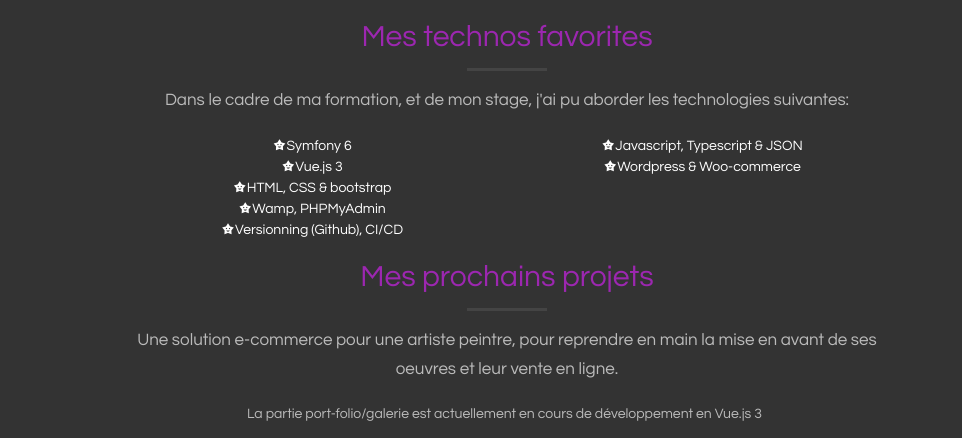
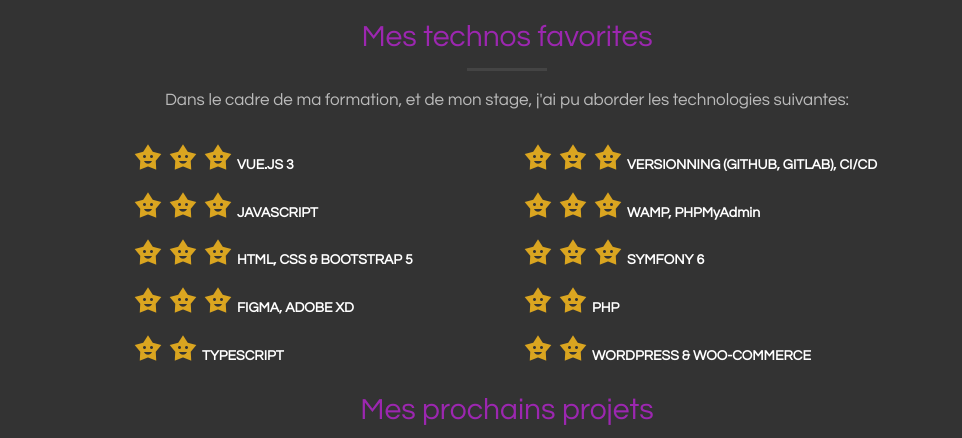
Before and after one commit to Chachared/Chachared.github.io, a plain HTML site: page index.html in a window 1280 px wide. Shown: the part 880-1318 px from the top of the page, without its empty margins (133-1095 px from the left). Drawn offline with Linux system fonts and the light colour scheme; files whose address does not match are found by name.

Commit message:
(style)stars for fav'technos
(style)stars for fav'technos

```diff
--- a/css/styles.css
+++ b/css/styles.css
@@ -544,35 +544,7 @@
   border-radius: 50px;
 }
 
-.progressbar[title="downloaded"] {
-  background-color: var(--success);
+.mdi-star-face {
+  font-size: xx-large;
+  color:goldenrod;
 }
-
-.progressbar[title="downloading"] {
-  background-color: var(--progress);
-  color: black;
-}
-
-.symfony,
-.html,
-.css,
-.php,
-.json,
-.git,
-.bootstrap,
-.github,
-.sql,
-.phpmyadmin {
-  width: 95%;
-}
-
-.angular,
-.vue {
-  width: 70%;
-}
-
-.typescript,
-.javascript,
-.wordpress {
-  width: 80%;
-}
--- a/index.html
+++ b/index.html
@@ -94,34 +94,68 @@
             Dans le cadre de ma formation, et de mon stage, j'ai pu aborder les technologies suivantes:
           </p>
 
-          <!-- barres de progression technos apprises -->
+          <!-- étoiles technos apprises -->
           <div class="row align-items-center">
             <div class="col-lg-6">
-              <div>
-                <span class="mdi mdi-star-face">Symfony 6</span>
+              <div class="text-justify">
+                <span class="mdi mdi-star-face"></span>
+                <span class="mdi mdi-star-face"></span>
+                <span class="mdi mdi-star-face"></span>
+                <strong>VUE.JS 3</strong>
               </div>
-              <div>
-                <span class="mdi mdi-star-face">Vue.js 3</span>
+              <div class="text-justify">
+                <span class="mdi mdi-star-face"></span>
+                <span class="mdi mdi-star-face"></span>
+                <span class="mdi mdi-star-face"></span>
+                <strong>JAVASCRIPT</strong>
               </div>
-              <div>
-                <span class="mdi mdi-star-face">HTML, CSS & bootstrap</span>
+              <div class="text-justify">
+                <span class="mdi mdi-star-face"></span>
+                <span class="mdi mdi-star-face"></span>
+                <span class="mdi mdi-star-face"></span>
+                <strong>HTML, CSS & BOOTSTRAP 5</strong>
               </div>
-              <div>
-                <span class="mdi mdi-star-face">Wamp, PHPMyAdmin</span>
+              <div class="text-justify">
+                <span class="mdi mdi-star-face"></span>
+                <span class="mdi mdi-star-face"></span>
+                <span class="mdi mdi-star-face"></span>
+                <strong>FIGMA, ADOBE XD</strong>
               </div>
-              <div>
-                <span class="mdi mdi-star-face">Versionning (Github), CI/CD</span>
+              <div class="text-justify">
+                <span class="mdi mdi-star-face"></span>
+                <span class="mdi mdi-star-face"></span>
+                <strong >TYPESCRIPT</strong>
               </div>
             </div>
-
             <div class="col-lg-6">
-                <div>
-                  <span class="mdi mdi-star-face">Javascript, Typescript & JSON</span>
-                </div>
-                <div>
-                  <span class="mdi mdi-star-face">Wordpress & Woo-commerce</span>
-                </div>
-
+              <div class="text-justify">
+                <span class="mdi mdi-star-face"></span>
+                <span class="mdi mdi-star-face"></span>
+                <span class="mdi mdi-star-face"></span>
+                <strong>VERSIONNING (GITHUB, GITLAB), CI/CD</strong>
+              </div>
+              <div class="text-justify">
+                <span class="mdi mdi-star-face"></span>
+                <span class="mdi mdi-star-face"></span>
+                <span class="mdi mdi-star-face"></span>
+                <strong>WAMP, PHPMyAdmin</strong>
+              </div>
+              <div class="text-justify">
+                <span class="mdi mdi-star-face"></span>
+                <span class="mdi mdi-star-face"></span>
+                <span class="mdi mdi-star-face"></span>
+                <strong>SYMFONY 6</strong>
+              </div>
+              <div class="text-justify">
+                <span class="mdi mdi-star-face"></span>
+                <span class="mdi mdi-star-face"></span>
+                <strong>PHP</strong>
+              </div>
+              <div class="text-justify">
+                <span class="mdi mdi-star-face"></span>
+                <span class="mdi mdi-star-face"></span>
+                <strong>WORDPRESS & WOO-COMMERCE</strong>
+              </div>
             </div>
           </div>
 
```
